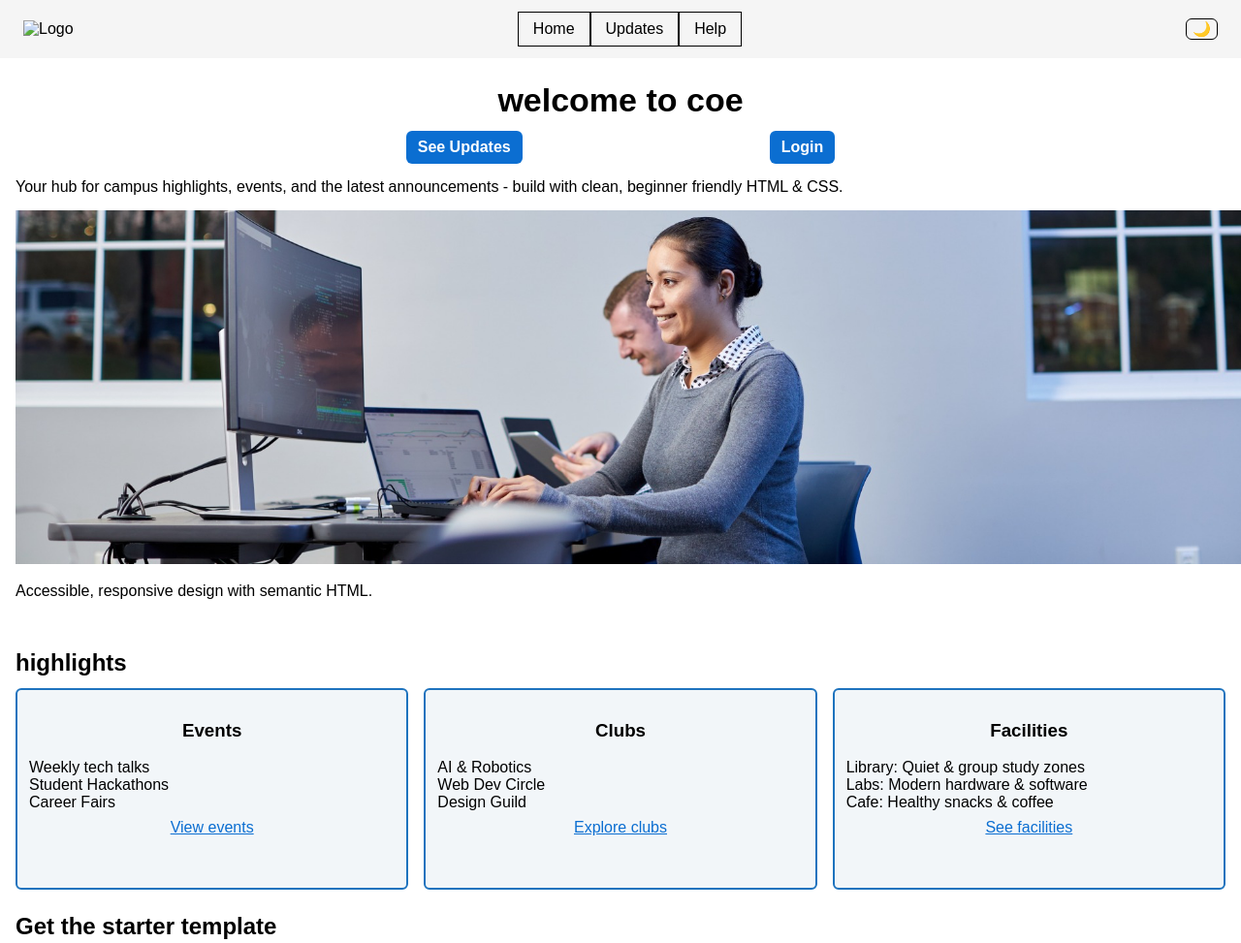
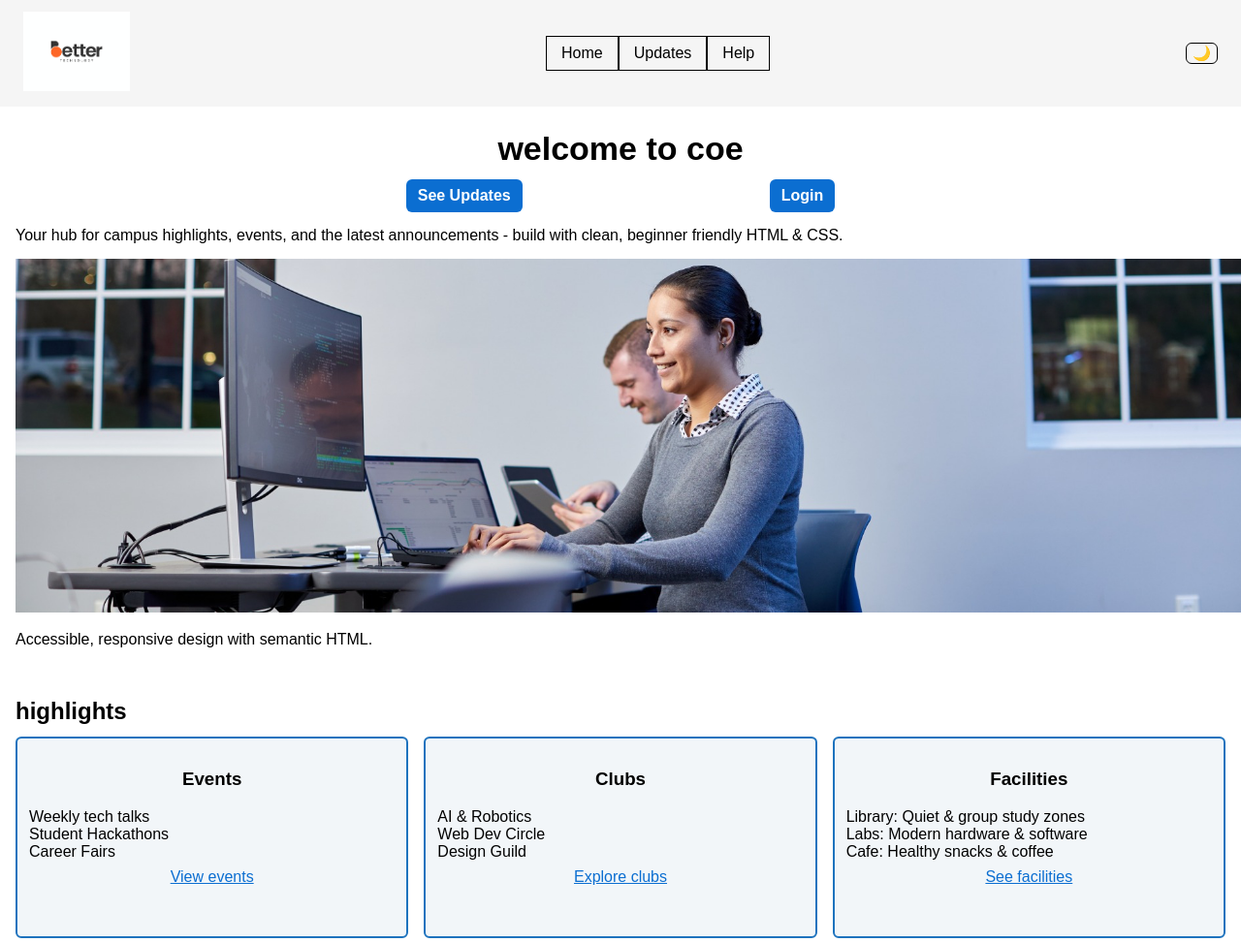
Before and after one commit to rtyq51509/my-website, a plain HTML site: page index.html in a window 1280 px wide. Shown: the top 973 px of the page at 97% size. Drawn offline with Linux system fonts and the light colour scheme; files whose address does not match are found by name.

Commit message:
index.html

```diff
--- a/index.html
+++ b/index.html
@@ -11,7 +11,7 @@
 <header class="header">
 <div class="logo">
 <!--Logo path -->
-<img src="media/logo.png" style="width: 110px; height: auto;" alt="Logo" />
+<img src="logo.png" style="width: 110px; height: auto;" alt="Logo" />
 </div>
 
 <nav class="nav">
```
